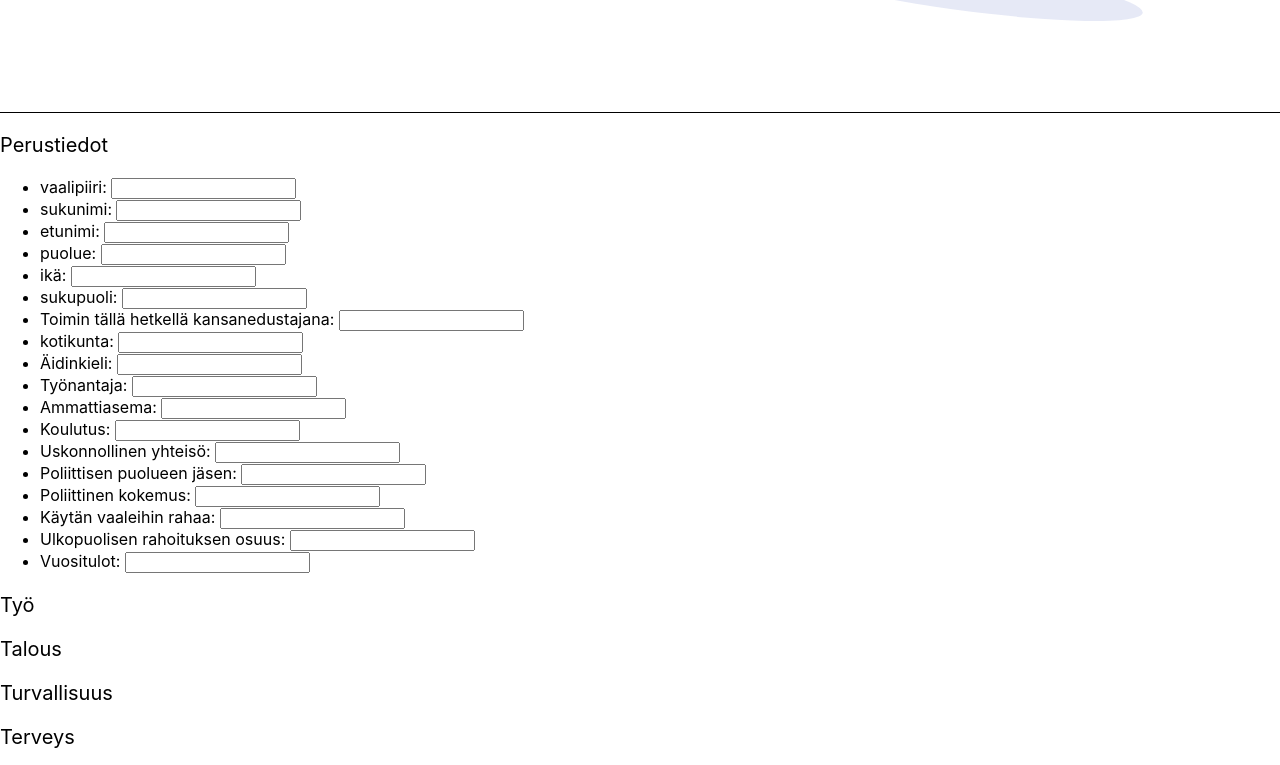
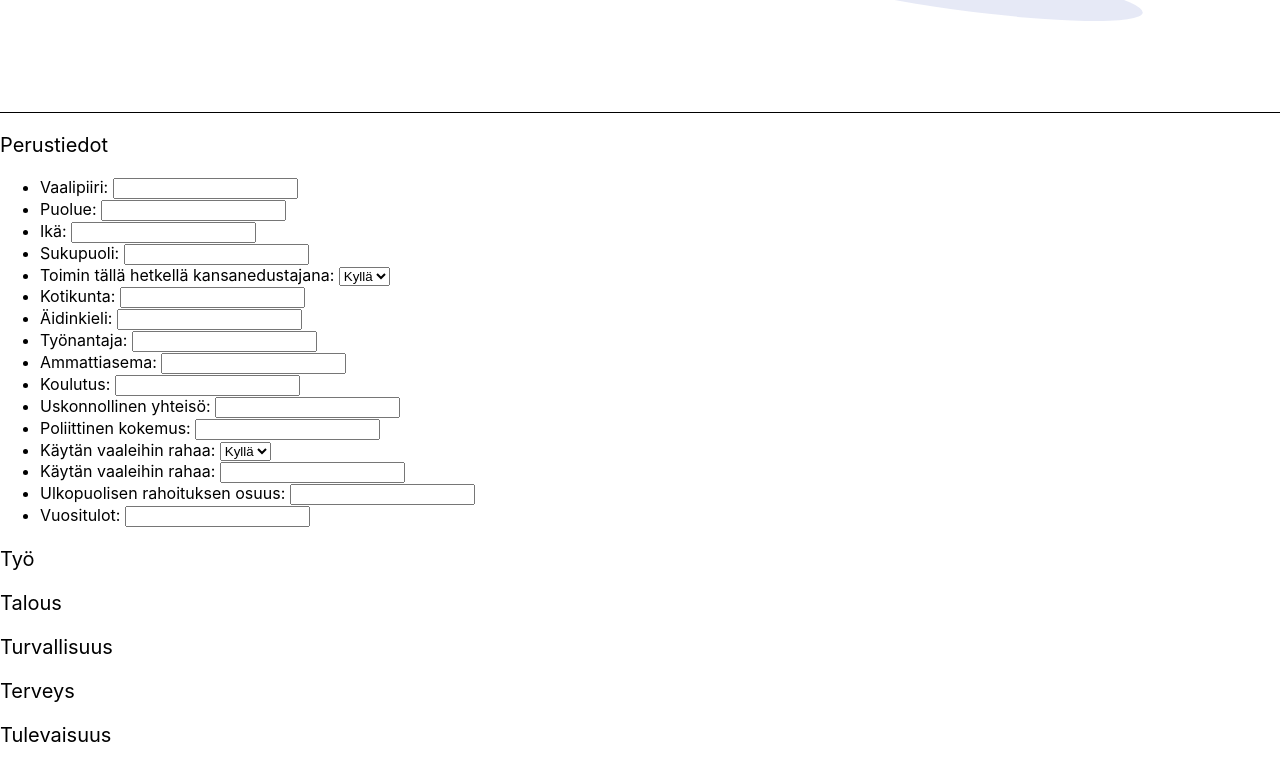
Before and after one commit to EmppuTheEngineer/GoForeHackathon2019, a React (Create React App) app in the folder eduskuntatulokset/src/frontend/: page / in a window 1280 px wide. Shown: the part 688-1453 px from the top of the page. Built offline with nearby package versions, Linux system fonts and the light colour scheme.

Commit message:
personal info

```diff
--- a/eduskuntatulokset/src/frontend/src/App.js
+++ b/eduskuntatulokset/src/frontend/src/App.js
@@ -1,7 +1,7 @@
 import React, { Component } from "react";
 import sad from "./images/et_paassyt.svg";
 import happy from "./images/paasit.svg";
-import front from "./images/etusivu.svg";
+import front from "./images/Etusivu.svg";
 import "./App.css";
 const data = require("./data.json");
 
@@ -50,13 +50,93 @@ class App extends Component {
               <p className="sub-title">Perustiedot</p>
 
               <ul>
-                {data["personal"].map((label) => {
-                    return <li><label>
-                        {label}: <input type="text" name={label} />
-                      </label>
-                      </li>
-                  })
-                }
+                  <li>
+                    <label>
+                        Vaalipiiri: <input type="text" name="vaalipiiri" />
+                    </label>
+                  </li>
+                  <li>
+                    <label>
+                        Puolue: <input type="text" name="puolue" />
+                    </label>
+                  </li>
+                  <li>
+                    <label>
+                        Ikä: <input type="text" name="ikä" />
+                    </label>
+                  </li>
+                  <li>
+                    <label>
+                        Sukupuoli: <input type="text" name="sukupuoli" />
+                    </label>
+                  </li>
+                  <li>
+                    <label>
+                      Toimin tällä hetkellä kansanedustajana: <select name="toimii_kansanedustajana">
+                        <option value="kyllä">Kyllä</option>
+                        <option value="ei">Ei</option>
+                      </select>
+                    </label>
+                  </li>
+                  <li>
+                    <label>
+                      Kotikunta: <input type="text" name="kotikunta" />
+                    </label>
+                  </li>
+                  <li>
+                    <label>
+                      Äidinkieli: <input type="text" name="äidinkieli" />
+                    </label>
+                  </li>
+                  <li>
+                    <label>
+                      Työnantaja: <input type="text" name="työnantaja" />
+                    </label>
+                  </li>
+                  <li>
+                    <label>
+                      Ammattiasema: <input type="text" name="ammattiasema" />
+                    </label>
+                  </li>
+                  <li>
+                    <label>
+                      Koulutus: <input type="text" name="koulutus" />
+                    </label>
+                  </li>
+                  <li>
+                    <label>
+                      Uskonnollinen yhteisö: <input type="text" name="uskonnollinen_yhteisö" />
+                    </label>
+                  </li>
+                  <li>
+                    <label>
+                      Poliittinen kokemus: <input type="text" name="poliittinen_kokemus" />
+                    </label>
+                  </li>
+                  <li>
+                    <label>
+                      Käytän vaaleihin rahaa: <select name="käytän_vaaleihin_rahaa">
+                        <option value="kyllä">Kyllä</option>
+                        <option value="ei">Ei</option>
+                      </select>
+                    </label>
+                  </li>
+                  <li>
+                    <label>
+                      Käytän vaaleihin rahaa: <input type="text" name="käytän_vaaleihin_rahaa" />
+                    </label>
+                  </li>
+                  <li>
+                    <label>
+                      Ulkopuolisen rahoituksen osuus: <input type="text" name="ulkopuolisen_rahoituksen_osuus" />
+                    </label>
+                  </li>
+                  <li>
+                    <label>
+                      Vuositulot: <input type="text" name="vuositulot" />
+                    </label>
+                  </li>
+
               </ul>
 
               <p className="sub-title">Työ</p>
```
